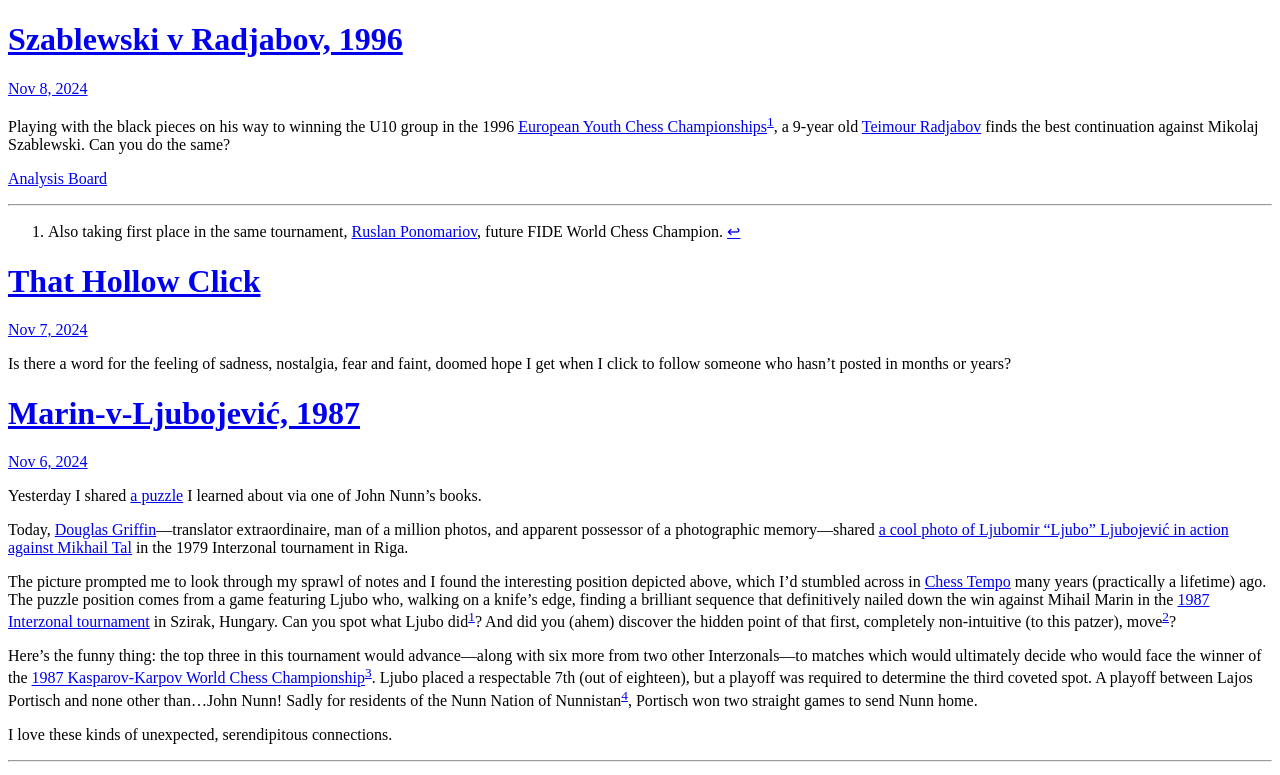
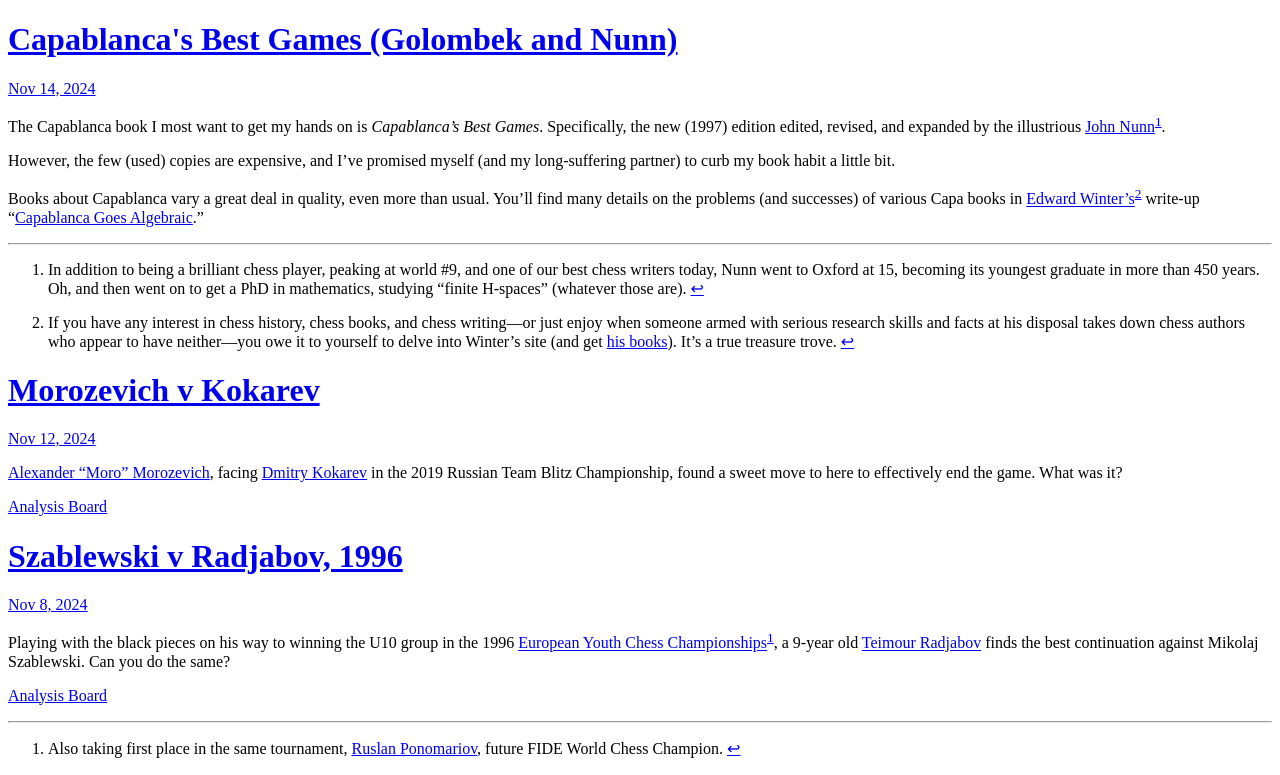
Before and after one commit to chrisl64squares/chrisl64.me, a plain HTML site: page index.html in a window 1280 px wide. Shown: the top 775 px of the page. Drawn offline with Linux system fonts and the light colour scheme.

Commit message:
Archiving from Micro.blog.

```diff
--- a/index.html
+++ b/index.html
@@ -21,6 +21,48 @@
 <div class="h-feed">
 
 
+
+	  <div class="h-entry">
+
+			<h1><a href="https://chrisl64.me/2024/11/14/capablancas-best-games.html">Capablanca&#39;s Best Games (Golombek and Nunn)</a></h1>
+
+
+		<a href="https://chrisl64.me/2024/11/14/capablancas-best-games.html" class="u-url"><time class="dt-published" datetime="2024-11-14 13:54:04 -0800">Nov 14, 2024</time></a>
+
+		<div class="e-content">
+			 <!-- raw HTML omitted -->
+<p>The Capablanca book I most want to get my hands on is <em>Capablanca&rsquo;s Best Games</em>. Specifically, the new (1997) edition edited, revised, and expanded by the illustrious <a href="https://en.wikipedia.org/wiki/John_Nunn">John Nunn</a><sup id="fnref:1"><a href="#fn:1" class="footnote-ref" role="doc-noteref">1</a></sup>.</p>
+<p>However, the few (used) copies are expensive, and I&rsquo;ve promised myself (and my long-suffering partner) to curb my book habit a little bit.</p>
+<p>Books about Capablanca vary a great deal in quality, even more than usual. You&rsquo;ll find many details on the problems (and successes) of various Capa books in <a href="https://www.chesshistory.com/">Edward Winter&rsquo;s</a><sup id="fnref:2"><a href="#fn:2" class="footnote-ref" role="doc-noteref">2</a></sup> write-up &ldquo;<a href="https://www.chesshistory.com/winter/extra/capablanca.html">Capablanca Goes Algebraic</a>.&rdquo;</p>
+<section class="footnotes" role="doc-endnotes">
+<hr>
+<ol>
+<li id="fn:1" role="doc-endnote">
+<p>In addition to being a brilliant chess player, peaking at world #9, and one of our best chess writers today, Nunn went to Oxford at 15, becoming its youngest graduate in more than 450 years. Oh, and then went on to get a PhD in mathematics, studying &ldquo;finite H-spaces&rdquo; (whatever those are).&#160;<a href="#fnref:1" class="footnote-backref" role="doc-backlink">&#x21a9;&#xfe0e;</a></p>
+</li>
+<li id="fn:2" role="doc-endnote">
+<p>If you have any interest in chess history, chess books, and chess writing&mdash;or just enjoy when someone armed with serious research skills and facts at his disposal takes down chess authors who appear to have neither&mdash;you owe it to yourself to delve into Winter&rsquo;s site (and get <a href="https://en.wikipedia.org/wiki/Edward_Winter_(chess_historian)#Books">his books</a>). It&rsquo;s a true treasure trove.&#160;<a href="#fnref:2" class="footnote-backref" role="doc-backlink">&#x21a9;&#xfe0e;</a></p>
+</li>
+</ol>
+</section>
+
+		</div>
+	  </div>
+
+	  <div class="h-entry">
+
+			<h1><a href="https://chrisl64.me/2024/11/12/morozevich-v-kokarev.html">Morozevich v Kokarev</a></h1>
+
+
+		<a href="https://chrisl64.me/2024/11/12/morozevich-v-kokarev.html" class="u-url"><time class="dt-published" datetime="2024-11-12 14:27:20 -0800">Nov 12, 2024</time></a>
+
+		<div class="e-content">
+			 <!-- raw HTML omitted -->
+<p><a href="https://en.wikipedia.org/wiki/Alexander_Morozevich">Alexander &ldquo;Moro&rdquo; Morozevich</a>, facing <a href="https://en.wikipedia.org/wiki/Dmitry_Kokarev_(chess_player)">Dmitry Kokarev</a> in the 2019 Russian Team Blitz Championship, found a sweet move to here to effectively end the game. What was it?</p>
+<p><a href="https://lichess.org/analysis/standard/5rk1/1p2pp1p/1q1p2pb/p2b4/Pn1NnP2/1P2Q2P/1BP1B1P1/1K1R3R_w_-_-_0_1">Analysis Board</a></p>
+
+		</div>
+	  </div>
 
 	  <div class="h-entry">
 
```
